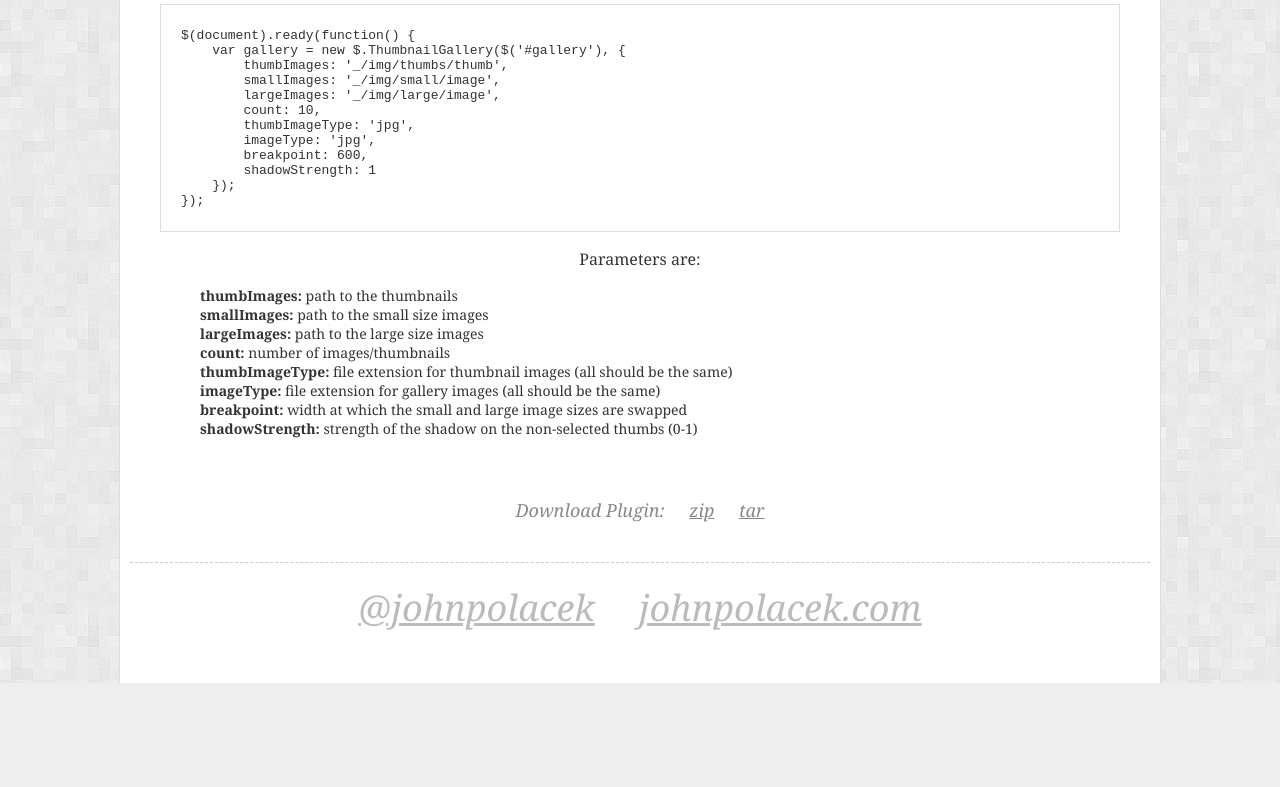
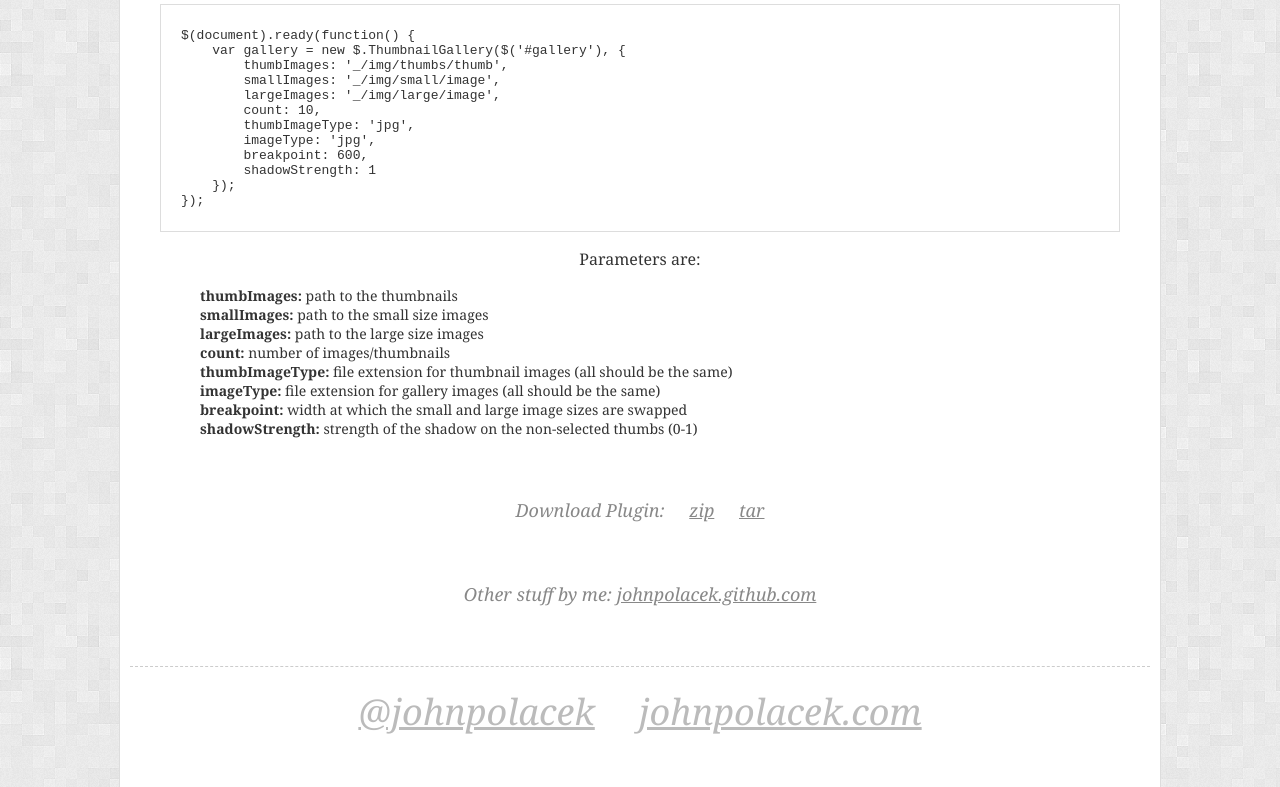
Before and after one commit to johnpolacek/ResponsiveThumbnailGallery, a plain HTML site: page index.html in a window 1280 px wide. Shown: the part 519-1306 px from the top of the page. Before the commit the page ends 1202 px from the top, so only its background shows below. Drawn offline with Linux system fonts and the light colour scheme.

Commit message:
added favicon and github page links

```diff
--- a/css/main.css
+++ b/css/main.css
@@ -93,20 +93,20 @@ pre {
     word-wrap: break-word;       /* Internet Explorer 5.5+ */
 }
 
-.download {
+.download, .github {
     margin: 60px 0 40px;
     font-size: 18px;
     font-style: italic;
     color: #888;
 }
 
-.download-link {
+.download-link, .github-link {
     padding-left: 20px;
 }
 
 .footer {
     border-top: dashed 1px #ccc;
-    margin: 0 -30px;
+    margin: 60px -30px 0;
 }
 
 .footer a, footer a:visited {
--- a/index.html
+++ b/index.html
@@ -9,7 +9,7 @@
 
 	<meta name="author" content="John Polacek">
 
-	<link rel="shortcut icon" href="img/gallery/favicon.ico">
+	<link rel="shortcut icon" href="img/favicon.ico">
 	<link rel="stylesheet" href="css/main.css" type="text/css" />
 
 	<!-- Viewport setting for proper display on devices -->
@@ -27,7 +27,7 @@
 		<h1>
 			<a href="https://github.com/johnpolacek/ResponsiveThumbnailGallery">jQuery Responsive Thumbnail Gallery Plugin</a><br />
 		</h1>
-		<h2>by <a href="https://johnpolacek.github.com">johnpolacek</a></h2>
+		<h2>by <a href="http://johnpolacek.github.com">johnpolacek</a></h2>
 
 		<div class="description">
 			jQuery Plugin for creating image galleries that scale to fit their container.
@@ -81,6 +81,11 @@ $(document).ready(function() {
 			<a class="download download-link" href="https://github.com/johnpolacek/ResponsiveThumbnailGallery/tarball/master">tar</a>
 		</p>
 
+		<p class="github">
+			Other stuff by me:
+			<a class="github" href="http://johnpolacek.github.com">johnpolacek.github.com</a>
+		</p>
+
 		<div class="footer">
 			<p>
 				<a href="http://twitter.com/johnpolacek">@johnpolacek</a>
```
